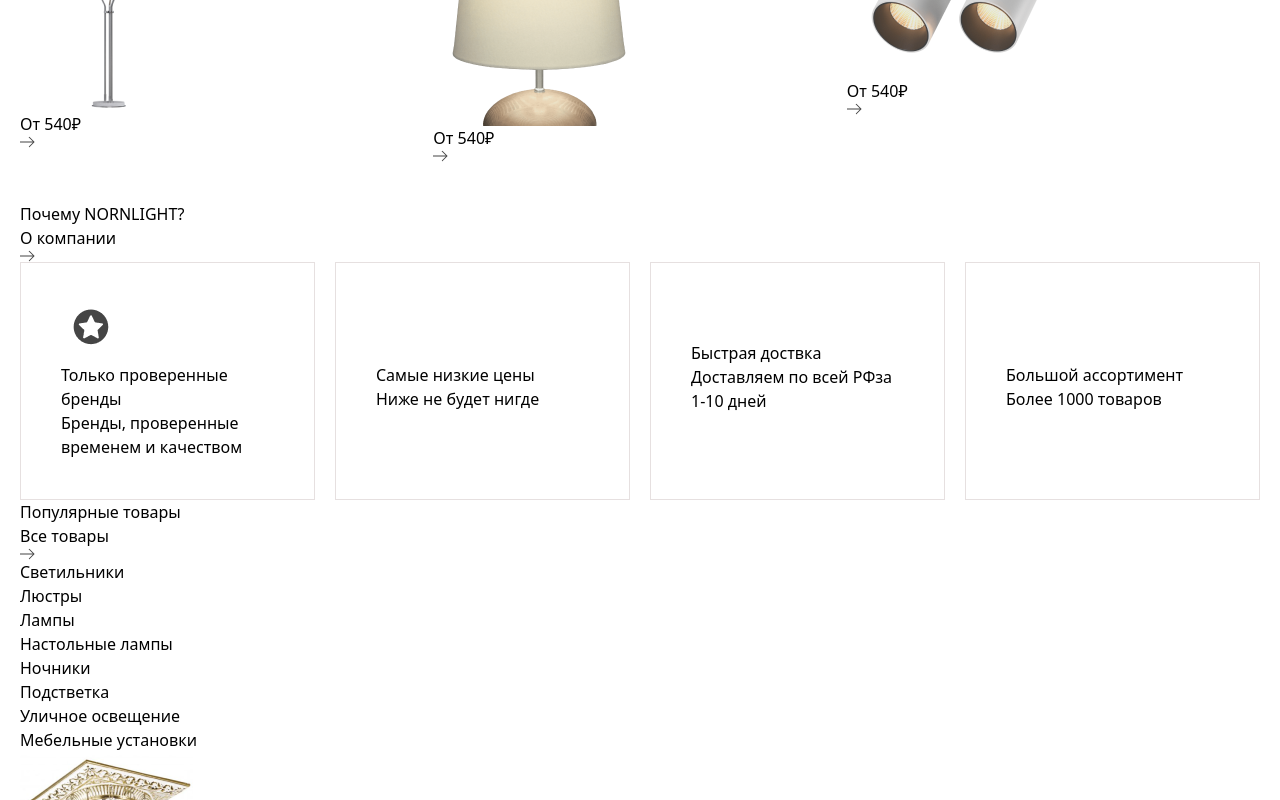
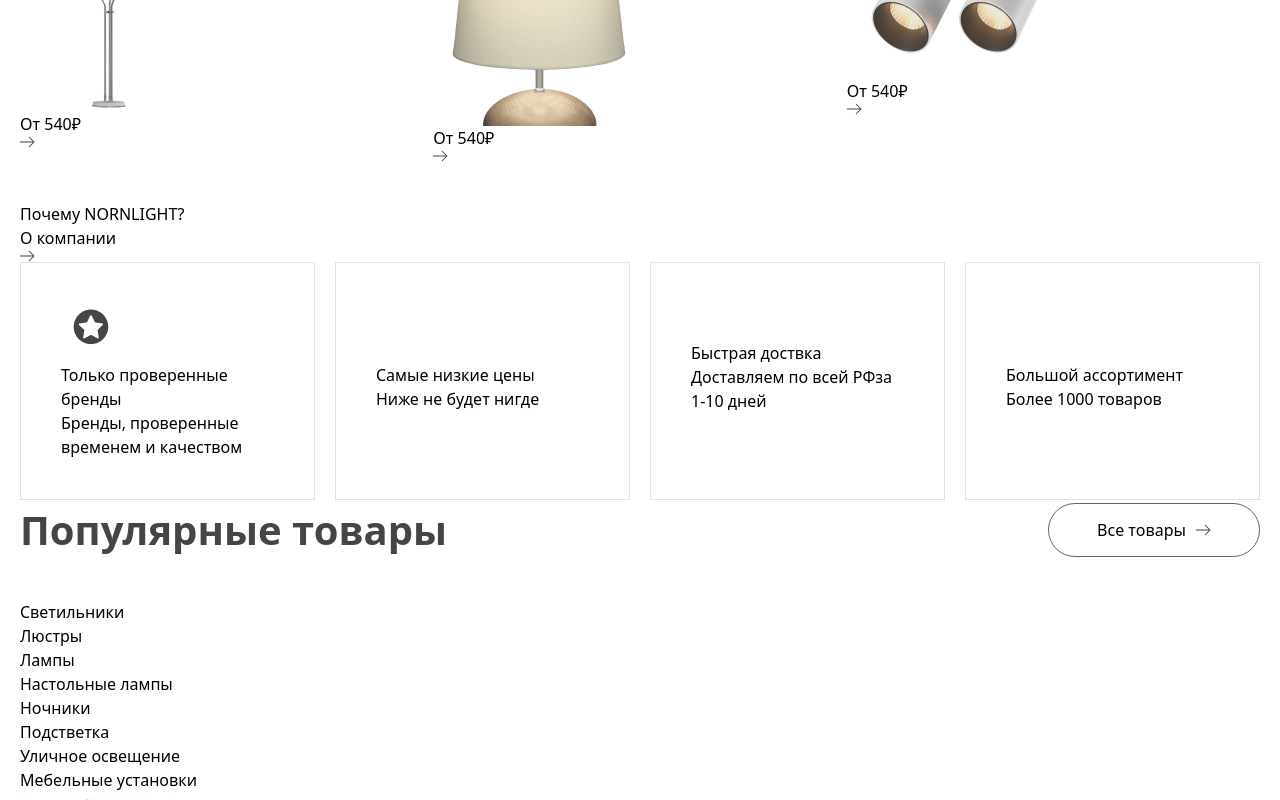
Before and after one commit to DasturchiQurbonboyev/Bitiruv-imtihon, a React (Vite) app: page / in a window 1280 px wide. Shown: the part 1486-2286 px from the top of the page. Built offline with nearby package versions, Linux system fonts and the light colour scheme.

Commit message:
cdcsdcsd

```diff
--- /dev/null
+++ b/src/components/products/Products.css
@@ -0,0 +1,63 @@
+.more__product__btn {
+    display: flex;
+    align-items: center;
+    gap: 10px;
+    border: 1px solid #666;
+    border-radius: 100px;
+    padding: 14px 48px;
+}
+
+.product__category__select {
+    display: none;
+}
+
+.product__category__select select {
+    border: 1px solid #666;
+    border-radius: 15px;
+    padding: 5px 6px;
+    outline: none;
+}
+
+.product__title__btn {
+    display: flex;
+    align-items: center;
+    justify-content: space-between;
+    padding-bottom: 40px;
+    border-top: 70px;
+}
+
+.product__title {
+    font-size: 40px;
+    font-weight: 700;
+    color: #454545;
+}
+
+
+@media (max-width:870px) {
+    .product__category__select {
+        display: block;
+    }
+
+    .product__category__item {
+        display: none;
+    }
+
+    .more__product__btn {
+        display: none;
+    }
+
+    .product__title {
+        font-size: 30px;
+    }
+}
+
+@media (max-width:470px) {
+    .product__title__btn {
+        flex-direction: column;
+        gap: 25px;
+    }
+
+    .product__title {
+        font-size: 28px;
+    }
+}
--- a/src/components/products/Products.jsx
+++ b/src/components/products/Products.jsx
@@ -2,22 +2,35 @@ import React from 'react'
 import buttonimg from '../../assets/hero/buttonimg.png'
 import cart from '../../assets/hero/cart.png'
 import product from '../../assets/hero/product.png'
+import './Products.css'
 
 const Products = () => {
     return (
         <div>
             <div className='kontainer'>
-                <div className='flex items-center justify-between pb-[40px] pt-[70px]'>
-                    <h2 className='text-[#454545] text-[40px] font-[700] '>
+                <div className='product__title__btn '>
+                    <h2 className=' product__title  '>
                         Популярные товары
                     </h2>
-                    <div className='border rounded-[100px] px-[48px] py-[14px] flex items-center gap-[10px]'>
+                    <div className=' more__product__btn'>
                         <p className='text-[#454545] text-[16px] font-[500]   '>Все товары</p>
                         <img src={buttonimg} alt="button" />
                     </div>
+                    <div className='product__category__select'>
+                        <select name="" id="" className=''>
+                            <option value="">Светильники</option>
+                            <option value="">Люстры</option>
+                            <option value="">Лампы</option>
+                            <option value="">Настольные лампы</option>
+                            <option value="">Ночники</option>
+                            <option value="">Подстветка</option>
+                            <option value="">Уличное освещение</option>
+                            <option value="">Мебельные установки</option>
+                        </select>
+                    </div>
                 </div>
 
-                <div className='bg-[#F2F2F2] px-[25px] py-[11px] rounded-[100px]'>
+                <div className='bg-[#F2F2F2] product__category__item px-[25px] py-[11px] rounded-[100px]'>
                     <ul className='flex justify-between gap-5'>
                         <li className='text-[#454545] text-[16px] font-[600] leading-[21.86px]'>Светильники</li>
                         <li className='text-[#454545] text-[16px] font-[600] leading-[21.86px]'>Люстры</li>
```
